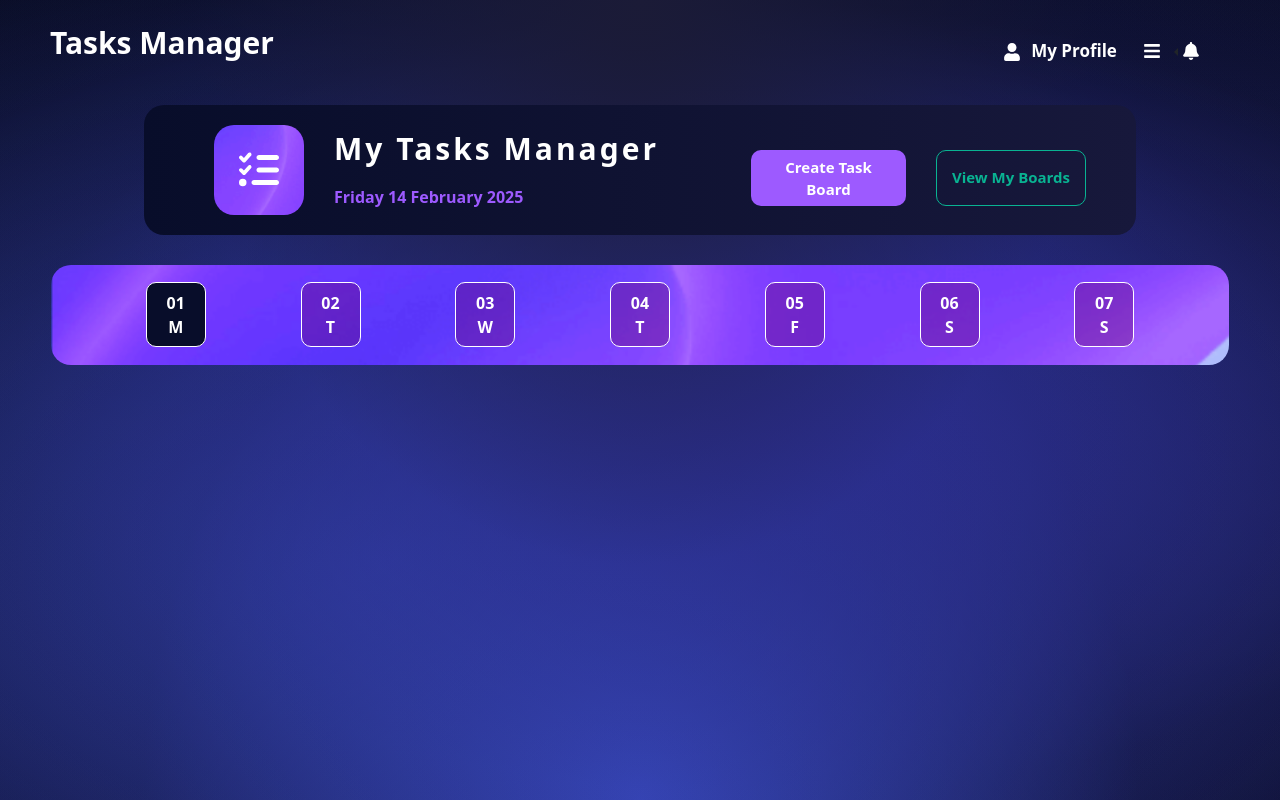
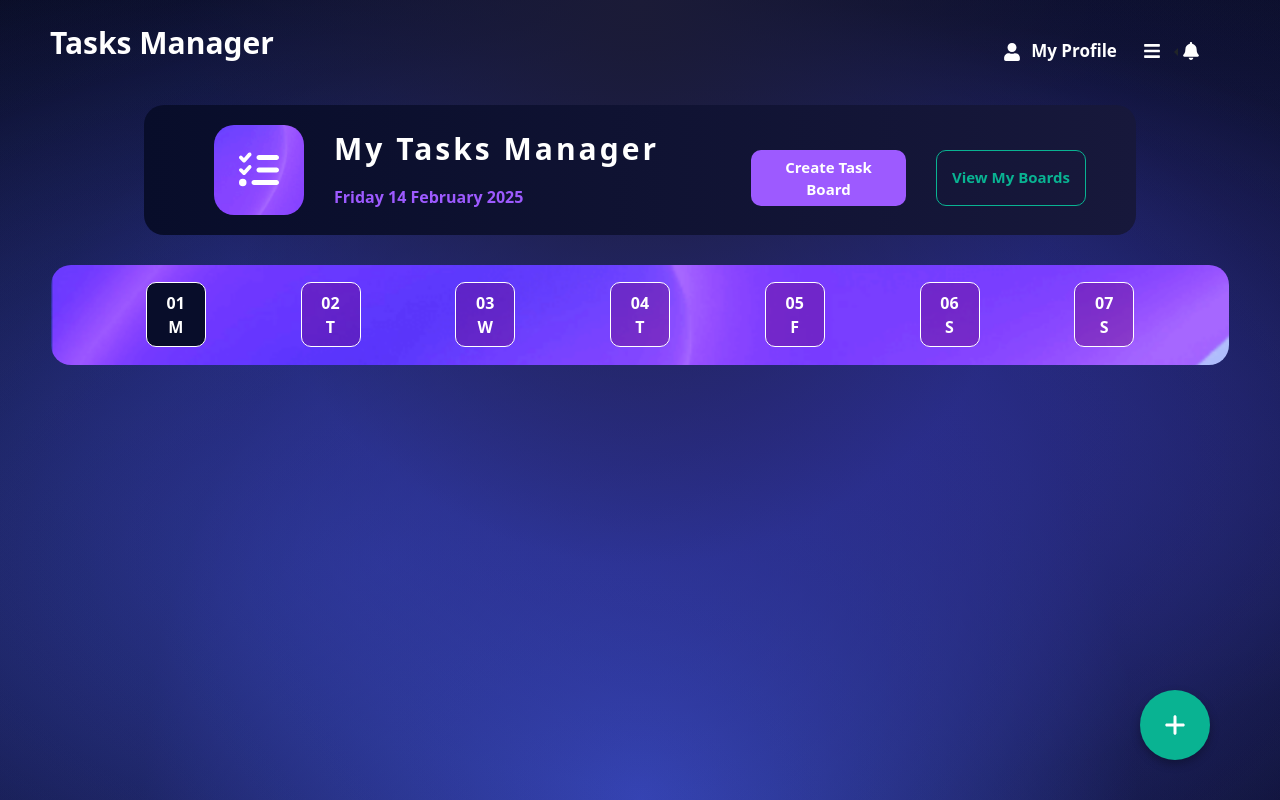
Before and after one commit to Rahma-sbei/-LifeSync-React-Task-Manager-Application, a React (Create React App) app: page /Tasks in a window 1280 px wide. Built offline with nearby package versions, Linux system fonts and the light colour scheme.

Commit message:
add task button

```diff
--- a/src/App.css
+++ b/src/App.css
@@ -108,9 +108,25 @@
   justify-content: center;
   cursor: pointer;
 }
-
 .date-item.selected {
   background-color: #080d2a;
   color: white;
   font-weight: bold;
 }
+.add-task-button {
+  position: fixed;
+  bottom: 40px;
+  right: 70px;
+  background-color: #09b392;
+  color: white;
+  border: none;
+  border-radius: 50%;
+  width: 70px;
+  height: 70px;
+  font-size: 1.5rem;
+  display: flex;
+  align-items: center;
+  justify-content: center;
+  box-shadow: 0px 4px 10px rgba(0, 0, 0, 0.3);
+  cursor: pointer;
+}
--- /dev/null
+++ b/src/components/AddTaskButton.jsx
@@ -0,0 +1,11 @@
+import React from "react";
+import { FaPlus } from "react-icons/fa6";
+import "../App.css";
+
+export default function AddTaskButton({ handleAddTaskClick }) {
+  return (
+    <button className="add-task-button" onClick={handleAddTaskClick}>
+      <FaPlus />
+    </button>
+  );
+}
--- a/src/components/TasksPage.jsx
+++ b/src/components/TasksPage.jsx
@@ -1,6 +1,7 @@
 import React, { useState } from "react";
 import Header from "./Header";
 import DateNavigation from "./DateNavigation";
+import AddTaskButton from "./AddTaskButton";
 import "../App.css";
 
 export default function TasksPage() {
@@ -24,6 +25,12 @@ export default function TasksPage() {
   }
   const [currentDate, setCurrentDate] = useState(today);
   const [selectedDay, setSelectedDay] = useState("01");
+  const [showAddTaskModal, setShowAddTaskModal] = useState(false);
+
+  const handleAddTaskClick = () => {
+    setShowAddTaskModal(true);
+    console.log(showAddTaskModal);
+  };
 
   const handleDayClick = (day) => {
     setSelectedDay(day);
@@ -41,6 +48,7 @@ export default function TasksPage() {
     >
       <Header currentDate={currentDate} />
       <DateNavigation onDayClick={handleDayClick} selectedDay={selectedDay} />
+      <AddTaskButton handleAddTaskClick={handleAddTaskClick} />
     </div>
   );
 }
```
